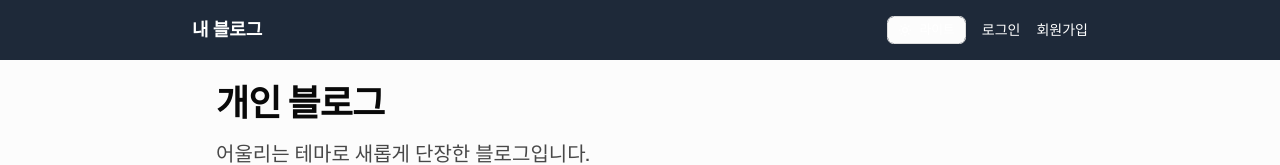
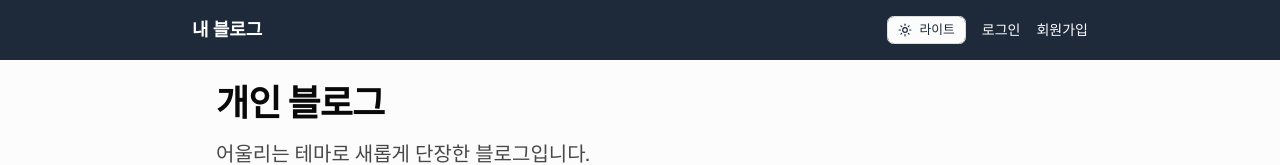
Before and after one commit to msw7571/my-first-web, a Next.js app: page / in a window 1280 px wide. Shown: the top 165 px of the page. Built offline with nearby package versions, Linux system fonts and the light colour scheme; no server answers.

Commit message:
feat: 스타일 개선 - 다크 모드 토글 버튼의 텍스트 색상 추가

```diff
--- a/components/DarkModeToggle.tsx
+++ b/components/DarkModeToggle.tsx
@@ -56,16 +56,16 @@ export default function DarkModeToggle() {
       variant="outline"
       size="sm"
       onClick={toggleTheme}
-      className="flex items-center gap-2"
+      className="flex items-center gap-2 text-slate-800 dark:text-white"
     >
       {theme === "dark" ? (
         <>
-          <Moon className="h-4 w-4" />
+          <Moon className="h-4 w-4 text-slate-800 dark:text-white" />
           <span>다크</span>
         </>
       ) : (
         <>
-          <Sun className="h-4 w-4" />
+          <Sun className="h-4 w-4 text-slate-800 dark:text-white" />
           <span>라이트</span>
         </>
       )}
```
